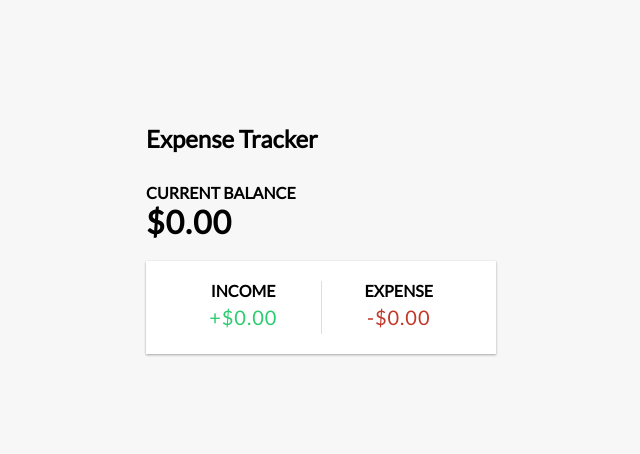
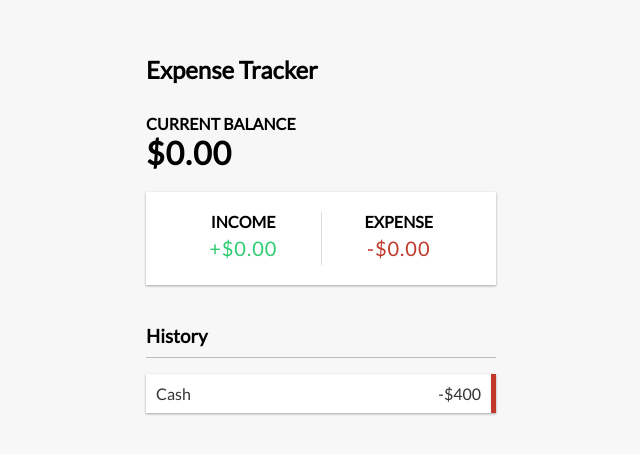
Before and after one commit to nabilk11/react-expense-tracker, a React (Create React App) app: page / in a window 1280 px wide. Shown: the part 156-610 px from the top of the page, without its empty margins (319-959 px from the left). Built offline with nearby package versions, Linux system fonts and the light colour scheme.

Commit message:
created initial transactions comp and imported to main app

```diff
--- a/src/App.jsx
+++ b/src/App.jsx
@@ -2,6 +2,7 @@
 import Header from './components/Header';
 import Balance from './components/Balance';
 import IncomeExpenses from './components/IncomeExpenses';
+import Transactions from './components/Transactions';
 
 
 
@@ -12,6 +13,7 @@
       <div className="container">
         <Balance />
         <IncomeExpenses />
+        <Transactions />
       </div>
     </div>
   );
--- /dev/null
+++ b/src/components/Transactions.jsx
@@ -0,0 +1,17 @@
+import React from "react";
+
+const Transactions = () => {
+  return (
+    <div>
+      <h3>History</h3>
+      <ul id="list" className="list">
+        <li className="minus">
+          Cash <span>-$400</span>
+          <button className="delete-btn">x</button>
+        </li>
+      </ul>
+    </div>
+  );
+};
+
+export default Transactions;
```
